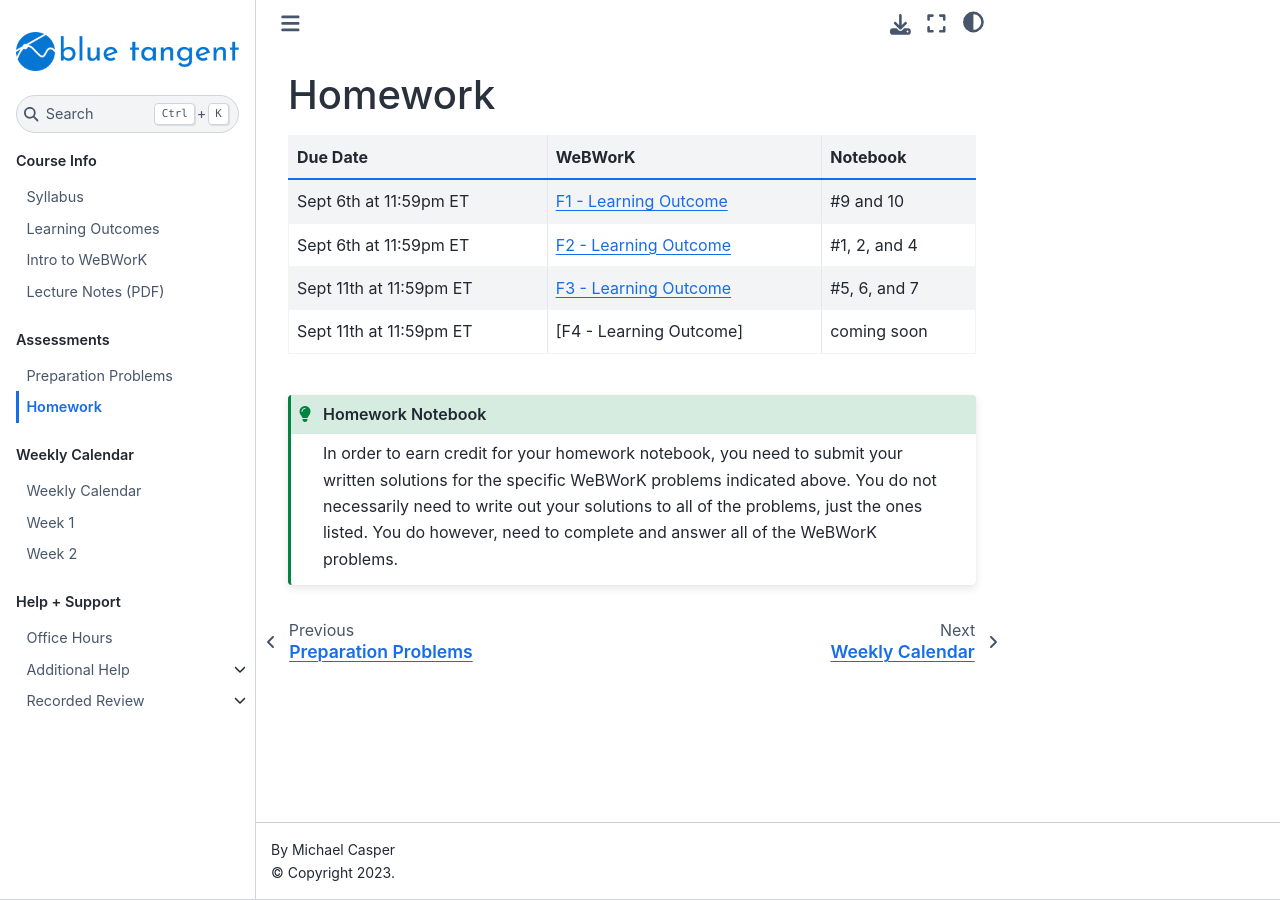
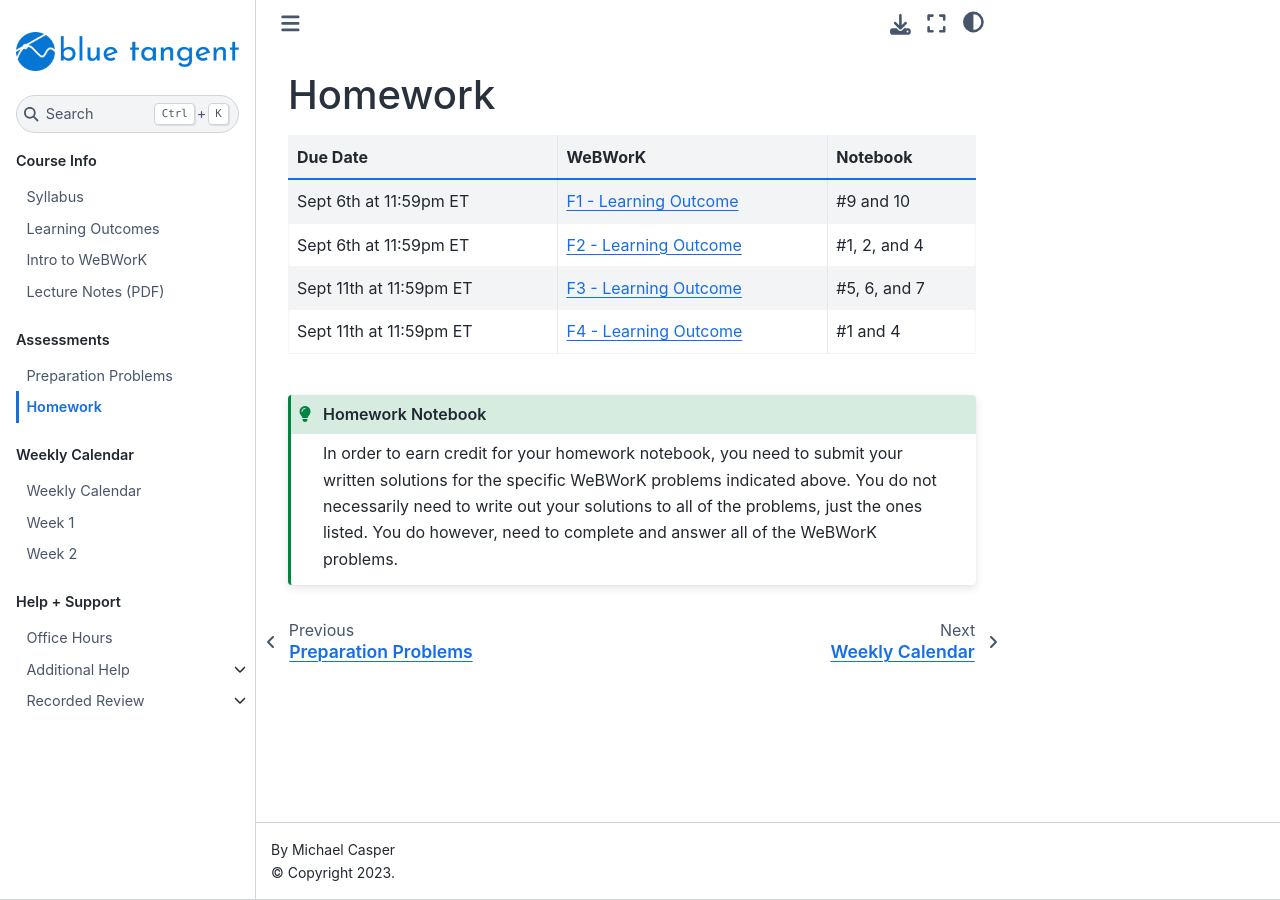
Before and after one commit to mjcasper/info-131, a Jupyter Book: the page built from assessments/homework.md, in a window 1280 px wide. Built offline with Jupyter Book 1.0.4 settings and Sphinx 7.4.7 and the Sphinx Book theme 1.1.4, drawn with Linux system fonts in a browser that asks for light colours.

Commit message:
week 2 homework

````diff
--- a/assessments/homework.md
+++ b/assessments/homework.md
@@ -7,7 +7,7 @@ Homework
 | Sept 6th at 11:59pm ET | [F1 - Learning Outcome](https://webwork.sens.buffalo.edu/webwork2/2023-08-MTH-131-Casper/Learning_Outcome_F1) | #9 and 10 |
 | Sept 6th at 11:59pm ET | [F2 - Learning Outcome](https://webwork.sens.buffalo.edu/webwork2/2023-08-MTH-131-Casper/Learning_Outcome_F2) | #1, 2, and 4 |
 | Sept 11th at 11:59pm ET | [F3 - Learning Outcome](https://webwork.sens.buffalo.edu/webwork2/2023-08-MTH-131-Casper/Learning_Outcome_F3) | #5, 6, and 7 |
-| Sept 11th at 11:59pm ET | [F4 - Learning Outcome]| coming soon |
+| Sept 11th at 11:59pm ET | [F4 - Learning Outcome](https://webwork.sens.buffalo.edu/webwork2/2023-08-MTH-131-Casper/Learning_Outcome_F4) | #1 and 4 |
 
 ```{admonition} Homework Notebook
 :class: tip
````
